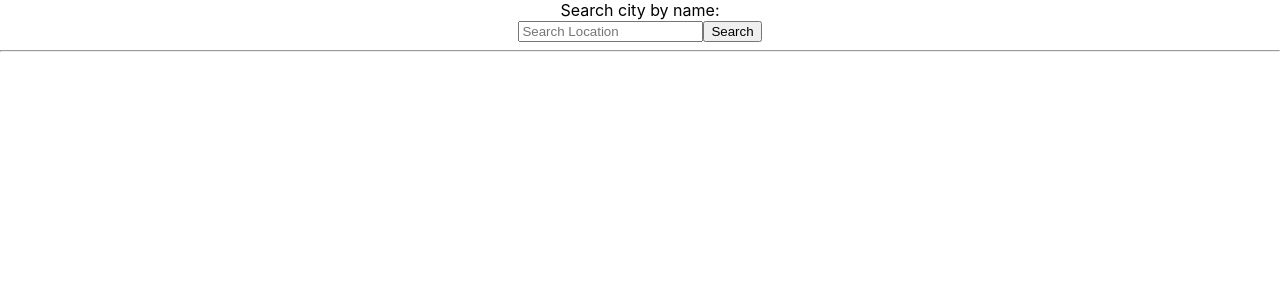
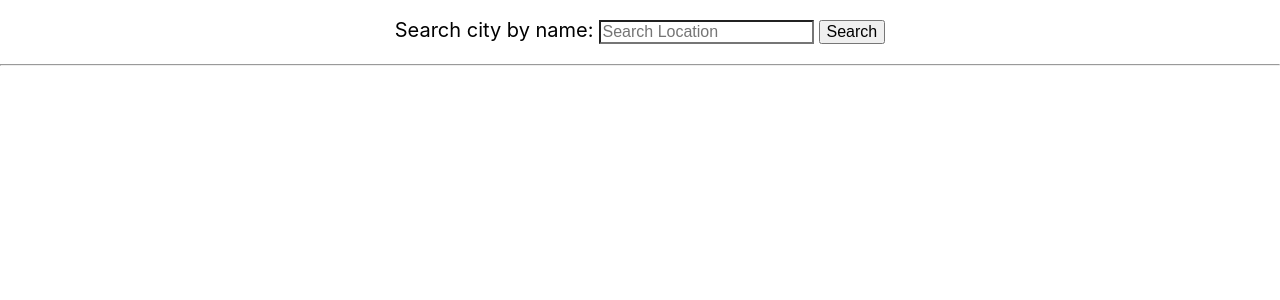
Before and after one commit to athenavianney/WeatherApp, a React (Create React App) app: page / in a window 1280 px wide. Shown: the top 300 px of the page. Built offline with nearby package versions, Linux system fonts and the light colour scheme; no server answers.

Commit message:
Changed date to moment, stored current info

```diff
--- a/package.json
+++ b/package.json
@@ -7,6 +7,7 @@
     "@testing-library/jest-dom": "^5.16.5",
     "@testing-library/react": "^13.4.0",
     "@testing-library/user-event": "^13.5.0",
+    "moment": "^2.29.4",
     "react": "^18.2.0",
     "react-dom": "^18.2.0",
     "react-router-dom": "^6.4.2",
--- a/src/App.js
+++ b/src/App.js
@@ -3,6 +3,7 @@ import "./App.css";
 import Search from "./components/Search";
 import CurrentCard from "./components/CurrentCard";
 import ForecastCard from "./components/ForecastCard";
+import moment from "moment";
 
 function App() {
   const [weatherInfo, setWeatherInfo] = useState();
@@ -16,9 +17,11 @@ function App() {
     setWeatherInfo({
       city: x.city,
       country: x.country,
-      date: new Date(data.date),
+      date: moment(data.date).format(),
       icon: data.day.condition.icon,
+      currentIcon: x.currentIcon,
       condition: data.day.condition.text,
+      currentCondition: x.currentCondition,
       temp: data.day.avgtemp_c,
       currentTemp: x.currentTemp,
       feelsLike: x.feelsLike,
@@ -26,7 +29,7 @@ function App() {
       minTemp: data.day.mintemp_c,
       wind: x.wind,
       windDir: x.windDir,
-      forecast: x.forecast
+      forecast: x.forecast,
     });
   };
 
--- a/src/components/CurrentCard.jsx
+++ b/src/components/CurrentCard.jsx
@@ -1,7 +1,9 @@
 import React, { useState, useEffect } from "react";
 import "./weather.css";
+import moment from "moment/moment";
 
-export default function CurrentCard({ info }) { //shows the current forecast
+export default function CurrentCard({ info }) {
+  //shows the current forecast
   const [weatherInfo, setWeatherInfo] = useState();
   const [time, setTime] = useState("");
   const [date, setDate] = useState("");
@@ -9,27 +11,25 @@ export default function CurrentCard({ info }) { //shows the current forecast
 
   useEffect(() => {
     if (info) {
-
-      if(info.date.toDateString() === new Date().toDateString()){ //current day same as day selected
+      if (moment(info.date).format("MMM Do YY") === moment(new Date()).format("MMM Do YY")) {
+        //current day same as day selected
         setCurrentDate(true);
         info.temp = info.currentTemp;
-      }else{
+        info.icon = info.currentIcon;
+        info.description = info.currentDescription;
+      } else {
         setCurrentDate(false);
       }
 
       setWeatherInfo(info);
 
-      const options = {
-        year: "numeric",
-        month: "long",
-        day: "numeric",
-      };
-      setDate(info.date.toLocaleString("en-US", options)); //format day
+      setDate(moment(info.date).format("MMM Do YY")); //format day
     }
   }, [info]);
 
-  const getTime = () => { //gets current time
-    const current = new Date().toLocaleTimeString();
+  const getTime = () => {
+    //gets current time
+    const current = moment().format('LTS');
     setTime(current);
   };
 
@@ -49,17 +49,19 @@ export default function CurrentCard({ info }) { //shows the current forecast
               <p className="text">{weatherInfo.condition}</p>
             </div>
             <div className="column-current">
-          <p className="clock">{date}</p>
+              <p className="clock">{date}</p>
               <p className="temperature">{weatherInfo.temp}° C</p>
-          <p className="clock">{time}</p>
+              {currentDate && <p className="clock">{time}</p>}
             </div>
             <div className="column-current">
+              {currentDate && <p className="text">Feels like: {weatherInfo.feelsLike}° C</p>}
               <p className="text">Max temp: {weatherInfo.maxTemp}° C</p>
               <p className="text">Min temp: {weatherInfo.minTemp}° C</p>
-              {currentDate && <p className="text">Feels like: {weatherInfo.feelsLike}° C</p>}
-              {currentDate && <p className="text">
-                Wind: {weatherInfo.wind} km/h {weatherInfo.windDir}
-              </p>}
+              {currentDate && (
+                <p className="text">
+                  Wind: {weatherInfo.wind} km/h {weatherInfo.windDir}
+                </p>
+              )}
             </div>
           </div>
         </div>
--- a/src/components/ForecastCard.jsx
+++ b/src/components/ForecastCard.jsx
@@ -1,5 +1,6 @@
 import React, { useState, useEffect } from "react";
 import "./weather.css";
+import moment from "moment/moment";
 
 export default function ForecastCard({ info, setData }) { //shows the forecast for the following 5 days
   const [weatherInfo, setWeatherInfo] = useState();
@@ -11,9 +12,8 @@ export default function ForecastCard({ info, setData }) { //shows the forecast f
     }
   }, [info]);
 
-  const getDayName = (dateStr) => {
-    const date = new Date(dateStr).toString();
-    return date.slice(0,3);
+  const getDayName = (dateStr) => { //returns short for week day
+    return moment(dateStr).format('dddd');
   };
 
   const buttonFunction = (e, info, i) =>{
--- a/src/components/Search.jsx
+++ b/src/components/Search.jsx
@@ -1,5 +1,6 @@
 import React, { useState, useEffect } from "react";
-import Swal from 'sweetalert2';
+import Swal from "sweetalert2";
+import "./weather.css";
 
 export default function Search({ data }) {
   //Search city and returns weather information
@@ -8,11 +9,13 @@ export default function Search({ data }) {
   const [weatherData, setWeatherData] = useState();
   const APIkey = process.env.REACT_APP_WEATHER_API_KEY; //API KEY stored in env file
 
-  useEffect(() => { // Re-renders once the weather information has been changed/received
+  useEffect(() => {
+    // Re-renders once the weather information has been changed/received
     data(weatherData);
   }, [weatherData]);
 
-  const fetchInfo = (city) => { // Gets weather data depending on the city sent and for the following 5 days
+  const fetchInfo = (city) => {
+    // Gets weather data depending on the city sent and for the following 5 days
     fetch(`http://api.weatherapi.com/v1/forecast.json?key=${APIkey}&q=${city}&days=5`)
       .then((response) => response.json())
       .then((response) => {
@@ -21,9 +24,11 @@ export default function Search({ data }) {
           country: response.location.country,
           date: new Date(response.location.localtime),
           icon: response.current.condition.icon,
+          currentIcon: response.current.condition.icon,
           condition: response.current.condition.text,
+          currentCondition: response.current.condition.text,
+          temp: response.current.temp_c,
           currentTemp: response.current.temp_c,
-          temp: response.current.temp_c,
           feelsLike: response.current.feelslike_c,
           maxTemp: response.forecast.forecastday?.[0].day.maxtemp_c,
           minTemp: response.forecast.forecastday?.[0].day.mintemp_c,
@@ -34,10 +39,10 @@ export default function Search({ data }) {
       })
       .catch((err) => {
         Swal.fire({
-          icon: 'error',
-          title: 'Oops...',
-          text: 'City not found, please try again!',
-        })
+          icon: "error",
+          title: "Oops...",
+          text: "City not found, please try again!",
+        });
       });
   };
 
@@ -47,9 +52,9 @@ export default function Search({ data }) {
 
   return (
     <div>
-      <label className="search-label">Search city by name:</label>
       <div className="search-input">
-        <input type="text" id="city" value={cityName} onChange={(e) => setCityName(e.target.value)} placeholder="Search Location" />
+        <label className="search-text mb-3">Search city by name:</label>
+        <input className="input" type="text" id="city" value={cityName} onChange={(e) => setCityName(e.target.value)} placeholder="Search Location" />
         <button className="search-button" onClick={(e) => handleWeather(e)}>
           Search
         </button>
--- a/src/components/weather.css
+++ b/src/components/weather.css
@@ -42,6 +42,8 @@
   color: white;
 }
 
+
+
 .clock {
   font-size: 23px;
   margin: 0;
@@ -54,6 +56,26 @@
   color: white;
 }
 
+.input {
+  margin: 5px;
+  font-size: 16px;
+  background-color: #FFFFFF;
+}
+
+.search-text {
+  font-size: 20px;
+  color: black;
+}
+
+.search-button {
+  font-size: 16px;
+  color: black;
+}
+
+.search-input {
+  margin: 15px;
+}
+
 .icon {
   width: 100px;
 }
```
Also changed, not shown: 1 other file (tests, documents, lock files or other folders).
